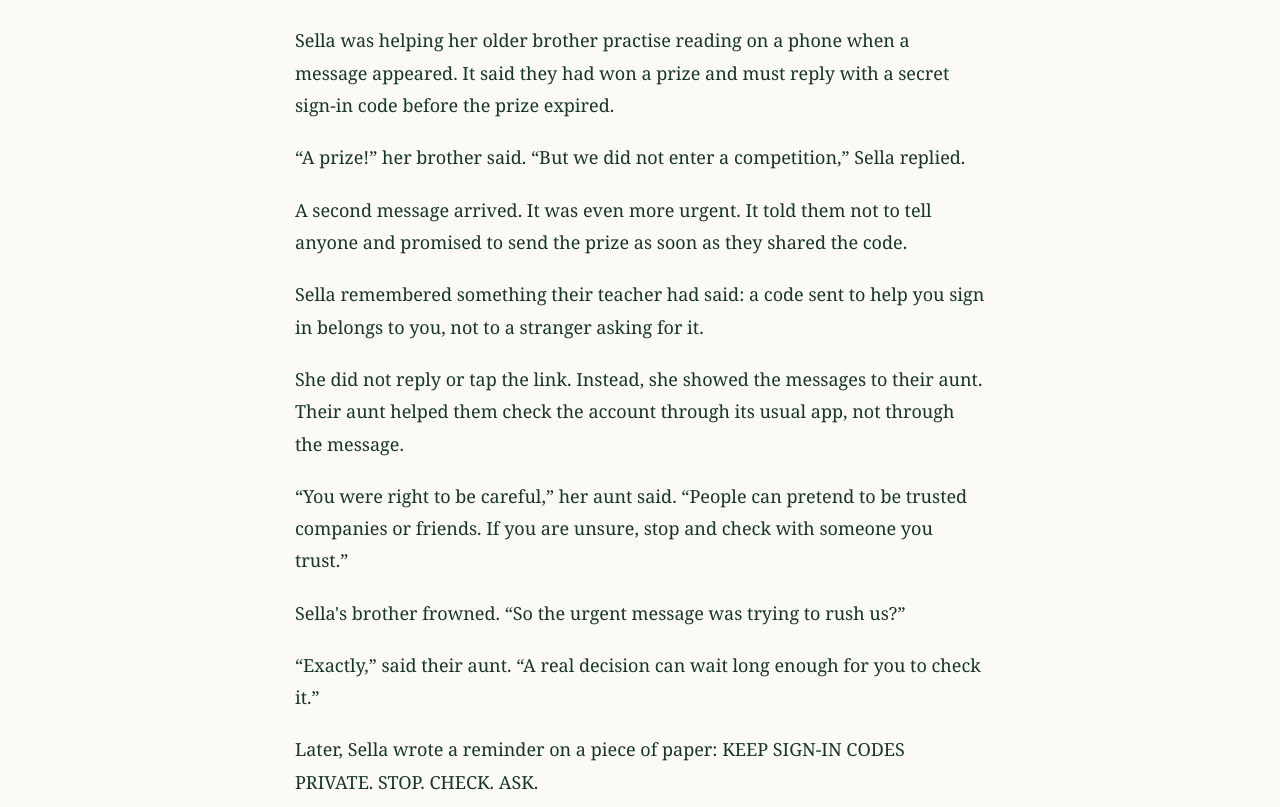
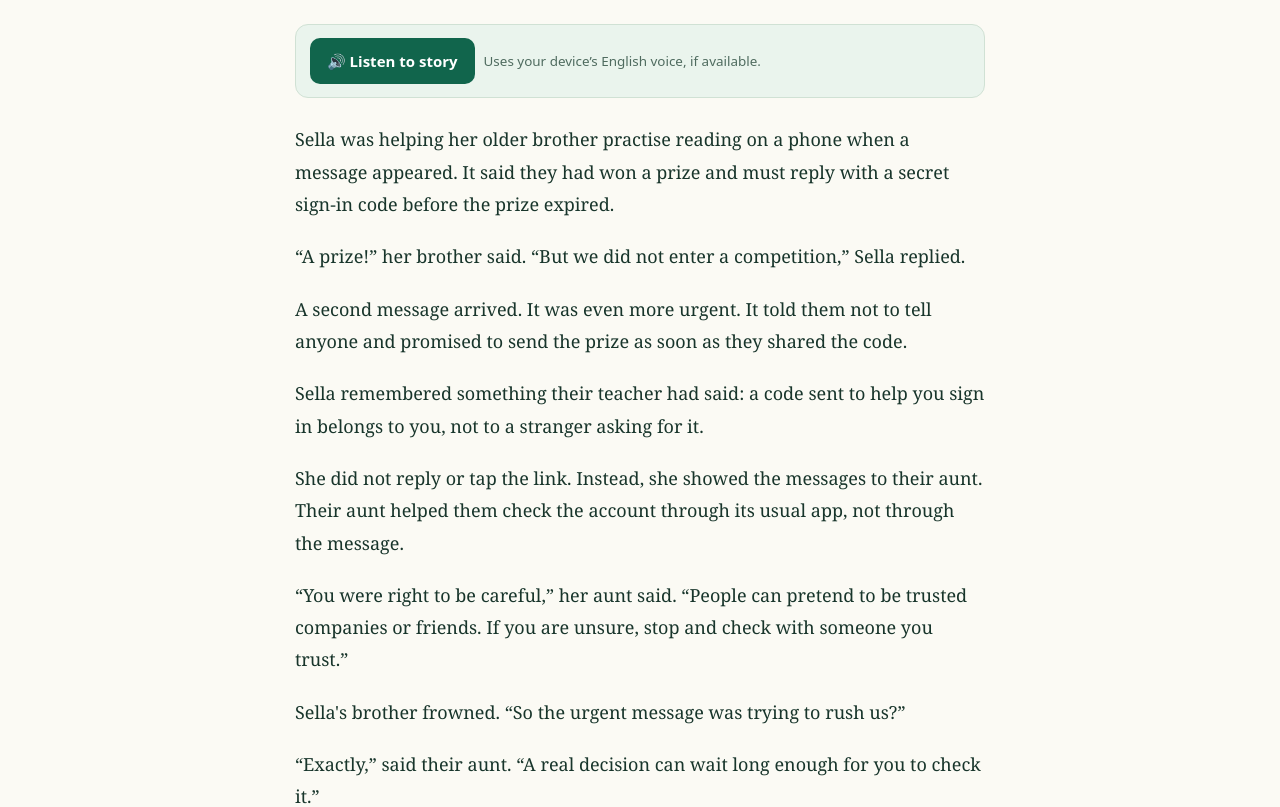
Before and after one commit to ibrowsenterprise-lab/ReadMalawi, a plain HTML site: page assets/the-message-that-asked-for-a-code.html in a window 1280 px wide. Shown: the part 261-1068 px from the top of the page. Drawn offline with Linux system fonts and the light colour scheme.

Commit message:
Enable optional read-aloud for the-message-that-asked-for-a-code

```diff
--- a/assets/the-message-that-asked-for-a-code.html
+++ b/assets/the-message-that-asked-for-a-code.html
@@ -1,5 +1,5 @@
 <!doctype html>
-<html lang="en"><head><meta charset="utf-8"><meta name="viewport" content="width=device-width,initial-scale=1"><meta name="theme-color" content="#092e2b"><meta name="description" content="Sella learns an important lesson about unexpected messages and account codes."><title>The Message That Asked for a Code | ReadMalawi</title><link rel="stylesheet" href="story-reader.css"></head>
+<html lang="en"><head><meta charset="utf-8"><meta name="viewport" content="width=device-width,initial-scale=1"><meta name="theme-color" content="#092e2b"><meta name="description" content="Sella learns an important lesson about unexpected messages and account codes."><title>The Message That Asked for a Code | ReadMalawi</title><link rel="stylesheet" href="story-reader.css"><link rel="stylesheet" href="read-aloud.css"></head>
 <body><a class="skip" href="#story">Skip to story</a><header><a href="../library.html#start-reading">← Back to the reading shelf</a><a href="../index.html">ReadMalawi home</a></header>
 <main id="story"><div class="eyebrow">Original ReadMalawi story · Ages 9+ · Education</div><h1>The Message That Asked for a Code</h1><div class="by">A free fictional story written for ReadMalawi · English</div>
 <article class="story" aria-label="Story text"><p>Sella was helping her older brother practise reading on a phone when a message appeared. It said they had won a prize and must reply with a secret sign-in code before the prize expired.</p>
@@ -19,4 +19,4 @@
 </fieldset><button type="submit">Check my answer</button></form><p id="result" class="result" role="status" aria-live="polite"></p>
 <a class="action" href="book-discussions.html?book=readmalawi%3Asecretcode&amp;title=The%20Message%20That%20Asked%20for%20a%20Code&amp;author=ReadMalawi">💬 Discuss this story</a>
 <a class="action secondary" href="../library.html#start-reading">📚 Read another story</a></section></main>
-<footer>ReadMalawi · Tiyeni tiwelenge · Free to read on this website.</footer><script src="story-reader.js" defer></script></body></html>
+<footer>ReadMalawi · Tiyeni tiwelenge · Free to read on this website.</footer><script src="story-reader.js" defer></script><script src="read-aloud.js" defer></script></body></html>
```
